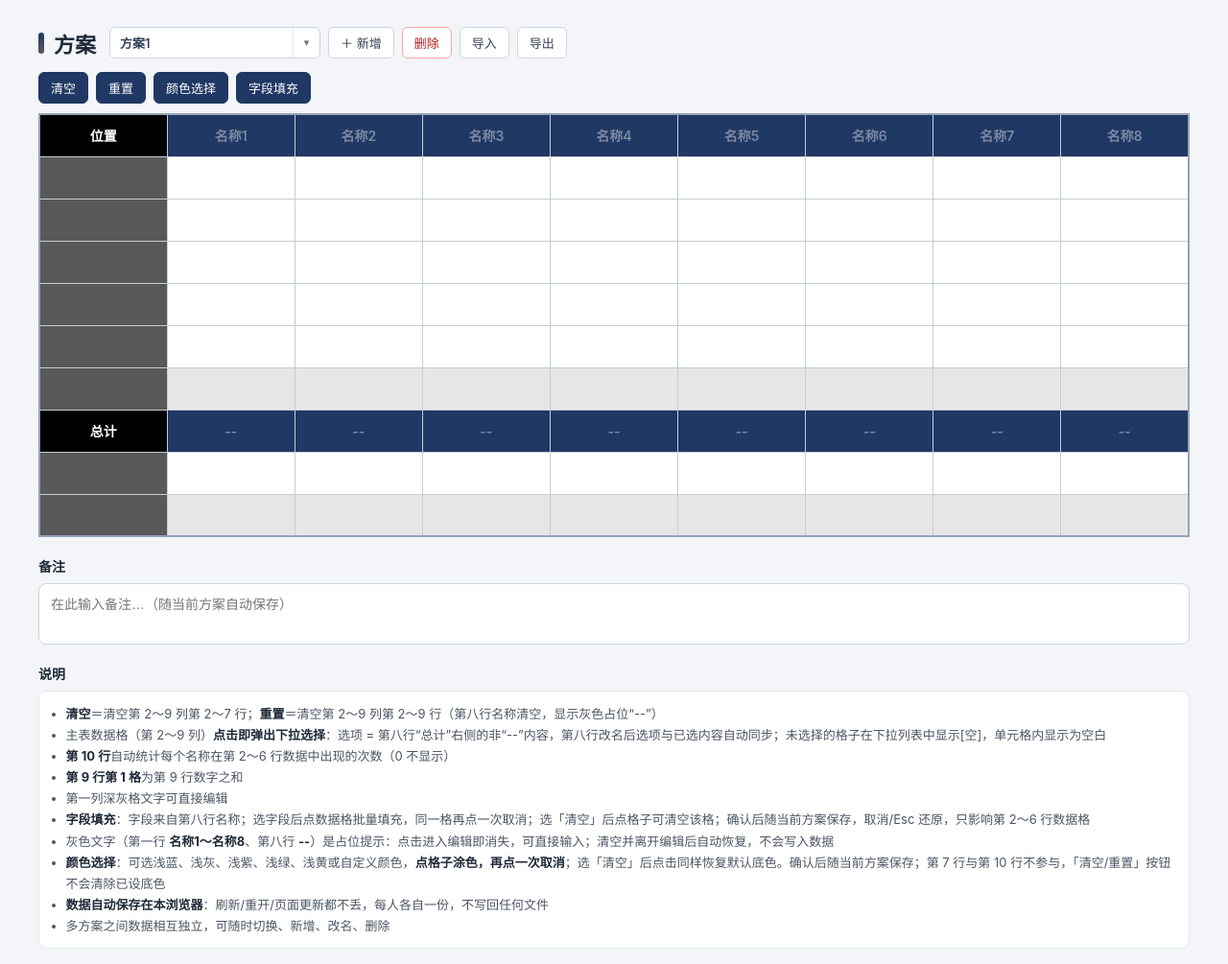
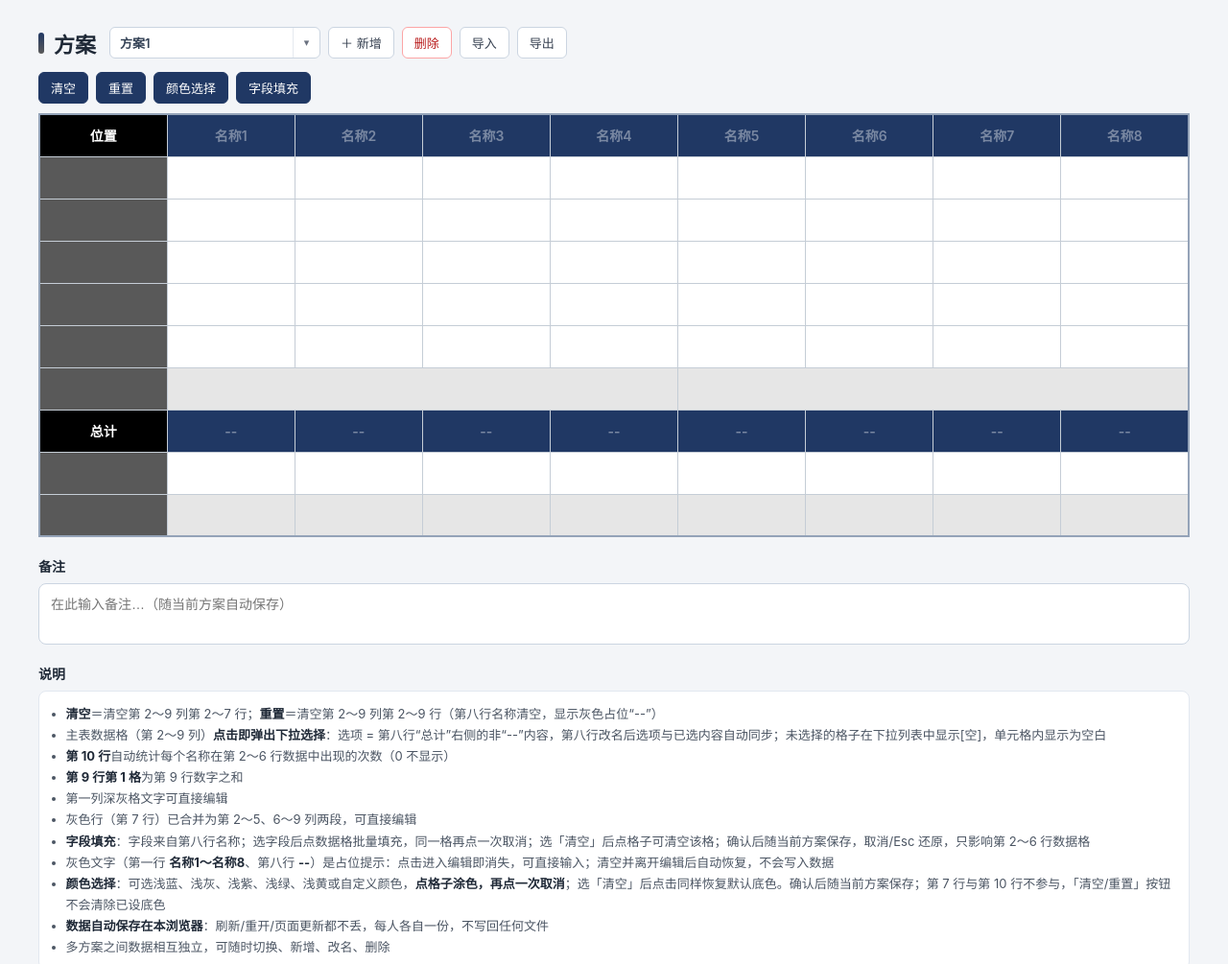
Before and after one commit to senro12/plan, a plain HTML site: page index.html in a window 1280 px wide. Shown: the top 1005 px of the page at 96% size. Drawn offline with Linux system fonts and the light colour scheme.

Commit message:
第7行合并为2-5列、6-9列两段

```diff
--- a/index.html
+++ b/index.html
@@ -207,6 +207,7 @@
         <li><b>第 <span data-desc="countRow"></span> 行</b>自动统计每个名称在第 <span data-desc="dataRows"></span> 行数据中出现的次数（0 不显示）</li>
         <li><b>第 <span data-desc="numRow"></span> 行第 1 格</b>为第 <span data-desc="numRow"></span> 行数字之和</li>
         <li>第一列深灰格文字可直接编辑</li>
+        <li>灰色行（第 7 行）已合并为第 2～5、6～9 列两段，可直接编辑</li>
         <li><b>字段填充</b>：字段来自第八行名称；选字段后点数据格批量填充，同一格再点一次取消；选「清空」后点格子可清空该格；确认后随当前方案保存，取消/Esc 还原，只影响第 2～6 行数据格</li>
         <li>灰色文字（第一行 <b>名称1～名称8</b>、第八行 <b>--</b>）是占位提示：点击进入编辑即消失，可直接输入；清空并离开编辑后自动恢复，不会写入数据</li>
         <li><b>颜色选择</b>：可选浅蓝、浅灰、浅紫、浅绿、浅黄或自定义颜色，<b>点格子涂色，再点一次取消</b>；选「清空」后点击同样恢复默认底色。确认后随当前方案保存；第 7 行与第 <span data-desc="countRow"></span> 行不参与，「清空/重置」按钮不会清除已设底色</li>
@@ -237,6 +238,8 @@
   };
   // 可涂底色的行：数据行 + 第9行（排除表头/第7行灰底/总计深色行/第10行自动色）
   var PAINT_ROWS = CFG.ROWS.data.concat([CFG.ROWS.number]);
+  // 第7行自第2列起的分段宽度：2～5、6～9
+  var GRAY_SPANS = [4, 4];
   var SWATCH_DEFAULT = '#D9E8F8';
   function isPaintable(r, c){
     return c >= 2 && c <= CFG.COLS && PAINT_ROWS.indexOf(r) !== -1;
@@ -335,11 +338,14 @@
     var g1 = mk('td', 'dg center');
     g1.appendChild(editableSpan('v', g + ',1', DEFAULTS[g + ',1']));
     rowG.appendChild(g1);
-    for (c = 2; c <= CFG.COLS; c++){
-      td = mk('td', 'center e6');
-      td.appendChild(editableSpan('v', g + ',' + c, DEFAULTS[g + ',' + c]));
-      rowG.appendChild(td);
-    }
+    var spanCol = 2;
+    GRAY_SPANS.forEach(function(width){
+      var gtd = mk('td', 'center e6');
+      gtd.colSpan = width;
+      gtd.appendChild(editableSpan('v', g + ',' + spanCol, ''));
+      rowG.appendChild(gtd);
+      spanCol += width;
+    });
     tbody.appendChild(rowG);
 
     var s = CFG.ROWS.source;
@@ -385,7 +391,7 @@
     document.querySelectorAll('[data-rc]').forEach(function(el){
       grid[el.dataset.rc] = el;
     });
-    var expected = CFG.ROWS.count * CFG.COLS;
+    var expected = CFG.ROWS.count * CFG.COLS - (CFG.COLS - 1 - GRAY_SPANS.length);
     var actual = Object.keys(grid).length;
     if (actual !== expected){
       console.error('[方案] data-rc 数量异常：期望 ' + expected + '，实际 ' + actual);
```
